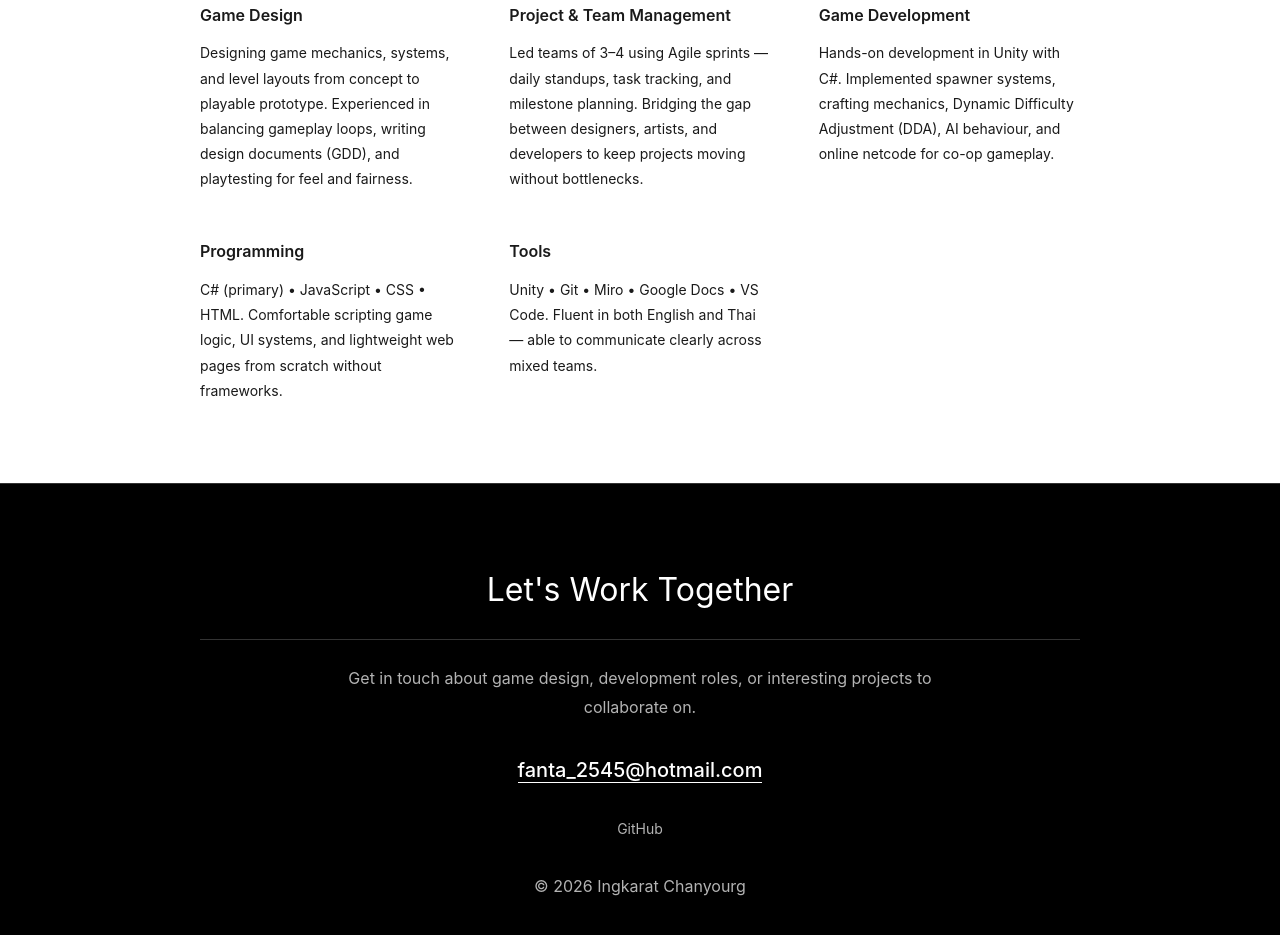
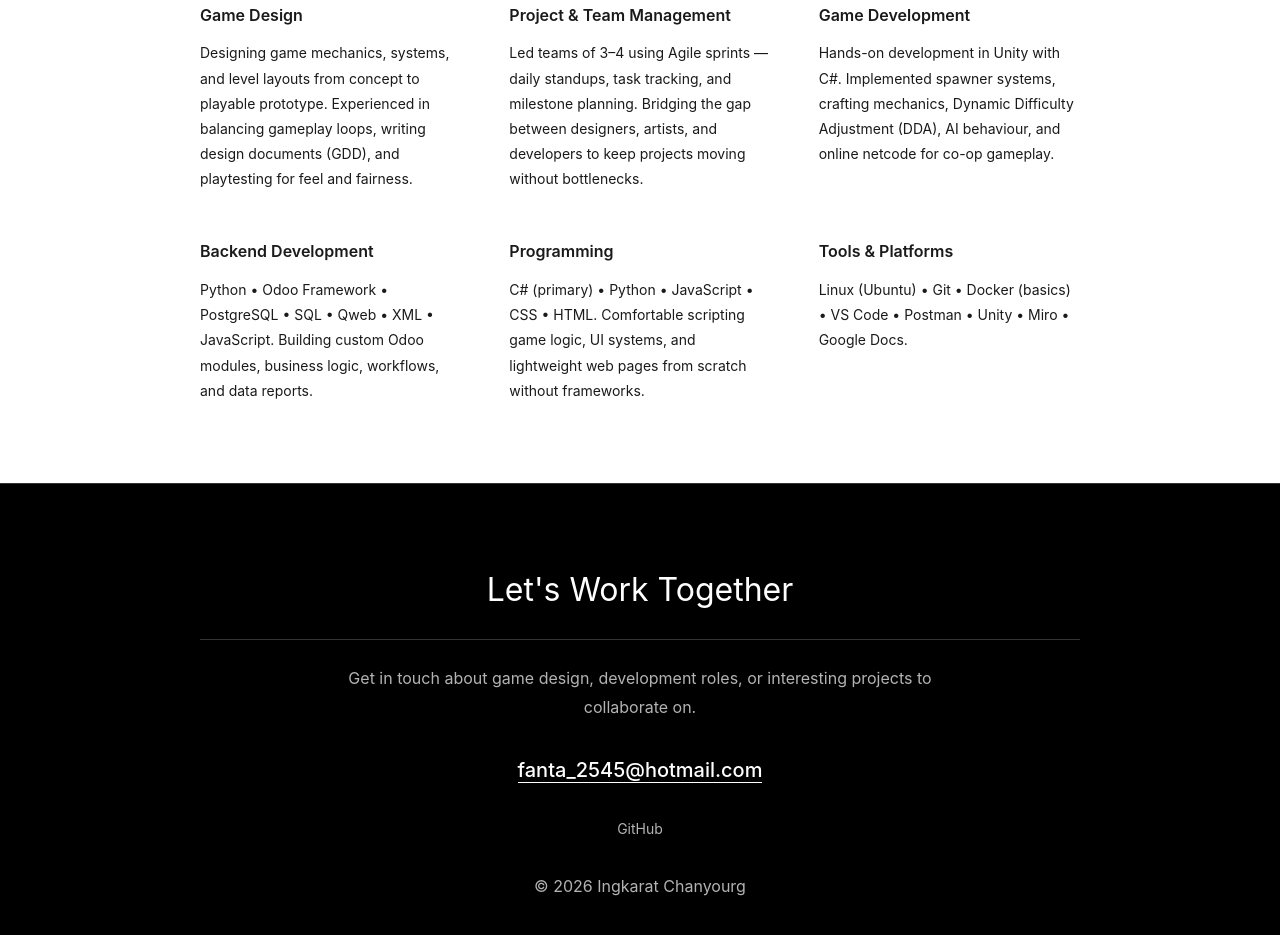
Before and after one commit to AgentAtnaf/PortFolio2.0, a plain HTML site: page index.html in a window 1280 px wide. Shown: the part 3275-4210 px from the top of the page. Drawn offline with Linux system fonts and the light colour scheme.

Commit message:
update: restore backend/Odoo skills alongside game skills
Added Backend Development (Python, Odoo, PostgreSQL, SQL, Qweb, XML)
and Tools & Platforms (Linux, Docker, Postman) back to skills section.
Both Odoo and game design skills now shown together.

Co-Authored-By: Claude Sonnet 4.6 <noreply@anthropic.com>

```diff
--- a/index.html
+++ b/index.html
@@ -233,17 +233,22 @@
           </div>
 
           <div class="skill-category">
-            <h3>Programming</h3>
-            <p>C# (primary) &bull; JavaScript &bull; CSS &bull; HTML. Comfortable
-               scripting game logic, UI systems, and lightweight web pages from
-               scratch without frameworks.</p>
+            <h3>Backend Development</h3>
+            <p>Python &bull; Odoo Framework &bull; PostgreSQL &bull; SQL &bull; Qweb &bull; XML &bull; JavaScript.
+               Building custom Odoo modules, business logic, workflows, and data reports.</p>
           </div>
 
           <div class="skill-category">
-            <h3>Tools</h3>
-            <p>Unity &bull; Git &bull; Miro &bull; Google Docs &bull; VS Code.
-               Fluent in both English and Thai — able to communicate clearly
-               across mixed teams.</p>
+            <h3>Programming</h3>
+            <p>C# (primary) &bull; Python &bull; JavaScript &bull; CSS &bull; HTML.
+               Comfortable scripting game logic, UI systems, and lightweight web pages
+               from scratch without frameworks.</p>
+          </div>
+
+          <div class="skill-category">
+            <h3>Tools &amp; Platforms</h3>
+            <p>Linux (Ubuntu) &bull; Git &bull; Docker (basics) &bull; VS Code &bull;
+               Postman &bull; Unity &bull; Miro &bull; Google Docs.</p>
           </div>
         </div>
       </div>
```
